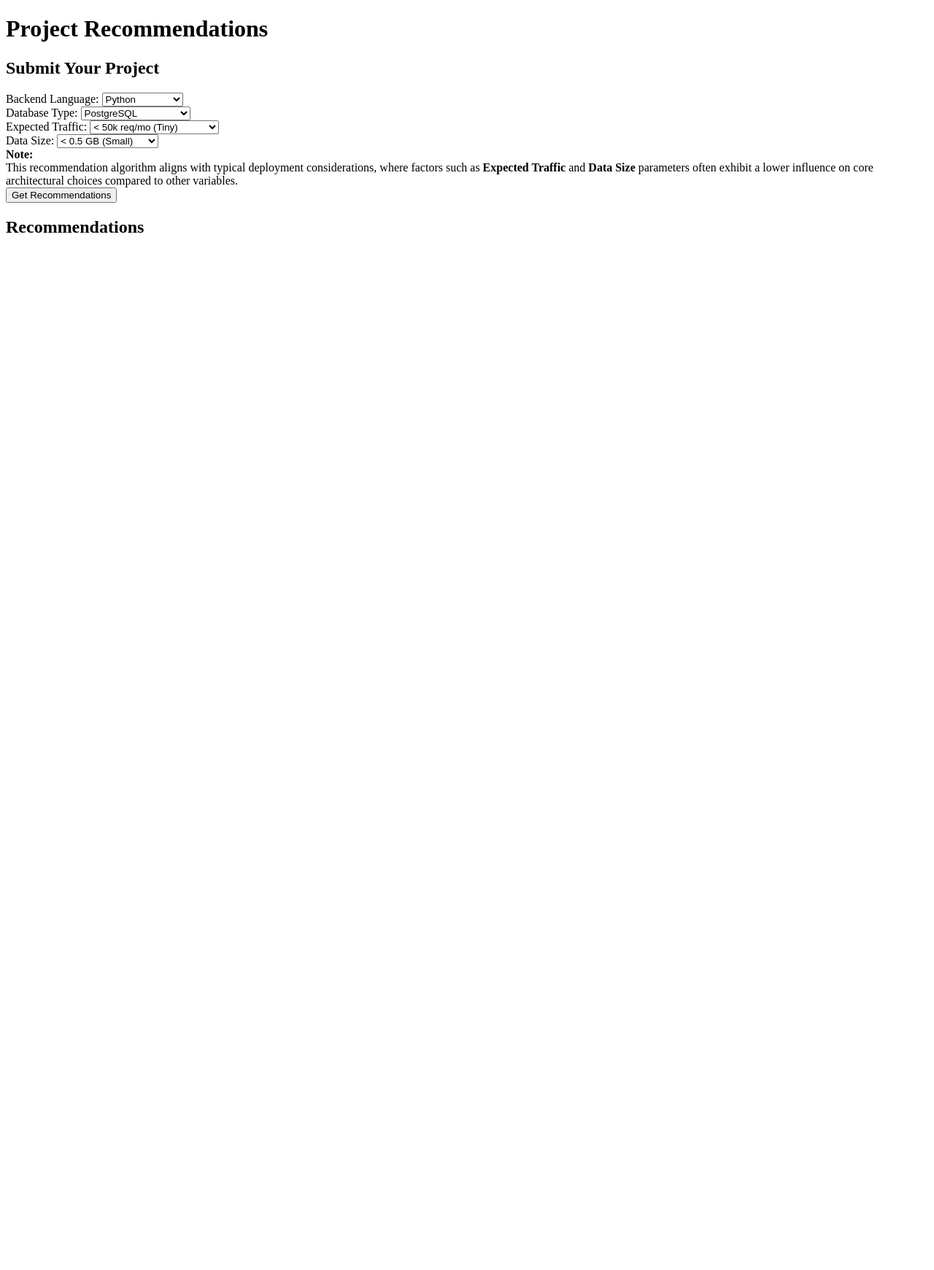
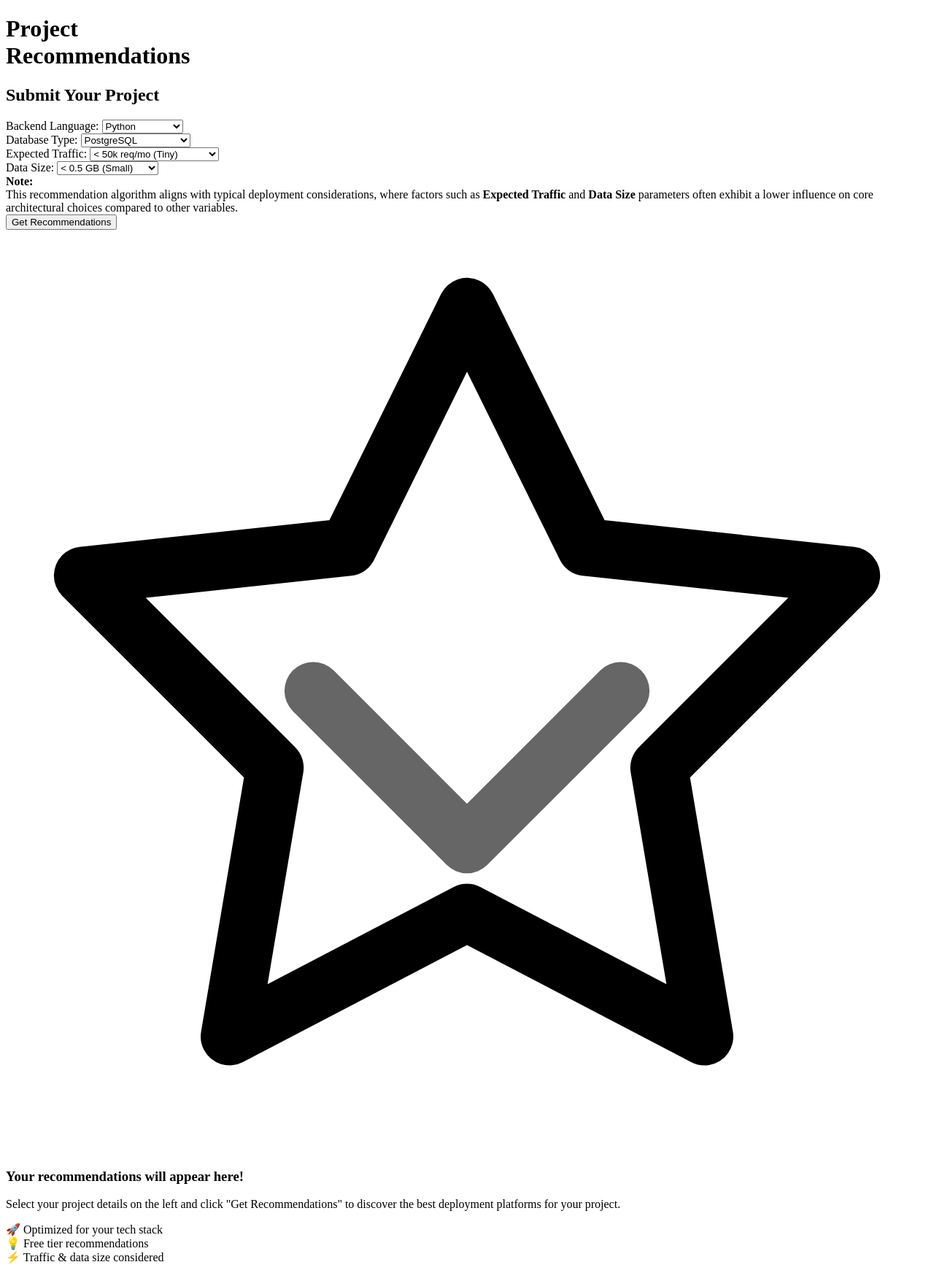
Before and after one commit to yafaaa/Free_deploy_manager, a Django app: template templates/index.html in a window 1280 px wide. Shown: the whole page at 73% size. Before the commit the page ends 319 px from the top, so only its background shows below. Run offline with Django 5.2, Linux system fonts and the light colour scheme; the template is opened without the code that fills it, so the values that code supplies are empty; parts of the project's set-up code (start-up, migrations or seed data) failed here and were passed over.

Commit message:
UI and motion enhacement

```diff
--- a/templates/index.html
+++ b/templates/index.html
@@ -10,9 +10,10 @@
 </head>
 <body>
     <div id="app">
-        <h1>Project Recommendations</h1>
-        <div class="main-content">
-            <section id="project-form">
+        <div class="content-wrapper">
+    <h1>Project<br>Recommendations</h1>
+            <div class="main-content">
+            <section id="project-form" class="fade-in">
                 <h2>Submit Your Project</h2>
                 <form id="projectForm">
                     <div class="form-flex-row">
@@ -69,21 +70,49 @@
                                 </select>
                             </div>
                         </div>
-                        <div class="form-note">
-                            <strong>Note:</strong><br>
-                            This recommendation algorithm aligns with typical deployment considerations, where factors such as <b>Expected Traffic</b> and <b>Data Size</b> parameters often exhibit a lower influence on core architectural choices compared to other variables.
+                        <div class="form-note-actions-row">
+                            <div class="form-note">
+                                <strong>Note:</strong><br>
+                                This recommendation algorithm aligns with typical deployment considerations, where factors such as <b>Expected Traffic</b> and <b>Data Size</b> parameters often exhibit a lower influence on core architectural choices compared to other variables.
+                            </div>
+                            <button type="submit">Get Recommendations</button>
                         </div>
                     </div>
-                    <button type="submit">Get Recommendations</button>
                 </form>
             </section>
             <section id="recommendations">
-                <h2>Recommendations</h2>
+                <div class="placeholder-container" id="placeholderContainer">
+                    <div class="placeholder-content">
+                        <div class="placeholder-icon">
+                            <svg viewBox="0 0 24 24" fill="none" xmlns="http://www.w3.org/2000/svg">
+                                <path d="M12 2L15.09 8.26L22 9L17 14L18.18 21L12 17.77L5.82 21L7 14L2 9L8.91 8.26L12 2Z" stroke="currentColor" stroke-width="1.5" stroke-linecap="round" stroke-linejoin="round"/>
+                                <path d="M8 12L12 16L16 12" stroke="currentColor" stroke-width="1.5" stroke-linecap="round" stroke-linejoin="round" opacity="0.6"/>
+                            </svg>
+                        </div>
+                        <h3>Your recommendations will appear here!</h3>
+                        <p>Select your project details on the left and click "Get Recommendations" to discover the best deployment platforms for your project.</p>
+                        <div class="placeholder-features">
+                            <div class="feature-item">
+                                <span class="feature-icon">🚀</span>
+                                <span>Optimized for your tech stack</span>
+                            </div>
+                            <div class="feature-item">
+                                <span class="feature-icon">💡</span>
+                                <span>Free tier recommendations</span>
+                            </div>
+                            <div class="feature-item">
+                                <span class="feature-icon">⚡</span>
+                                <span>Traffic & data size considered</span>
+                            </div>
+                        </div>
+                    </div>
+                </div>
                 <div class="recommendationList-outer">
                     <div id="recommendationList"></div>
                 </div>
 
             </section>
+            </div>
         </div>
     </div>
     <script src="/static/script.js"></script>
```
